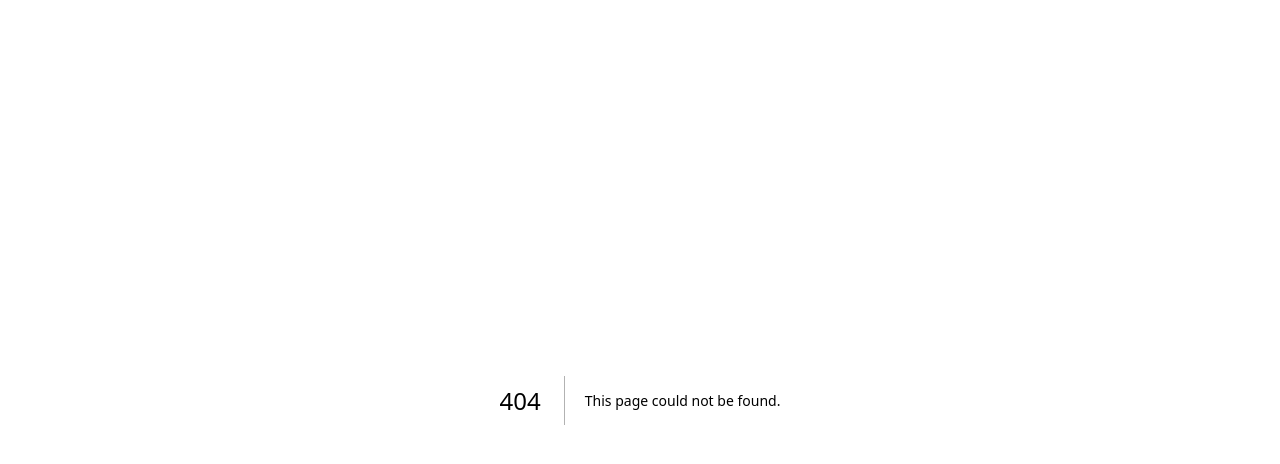
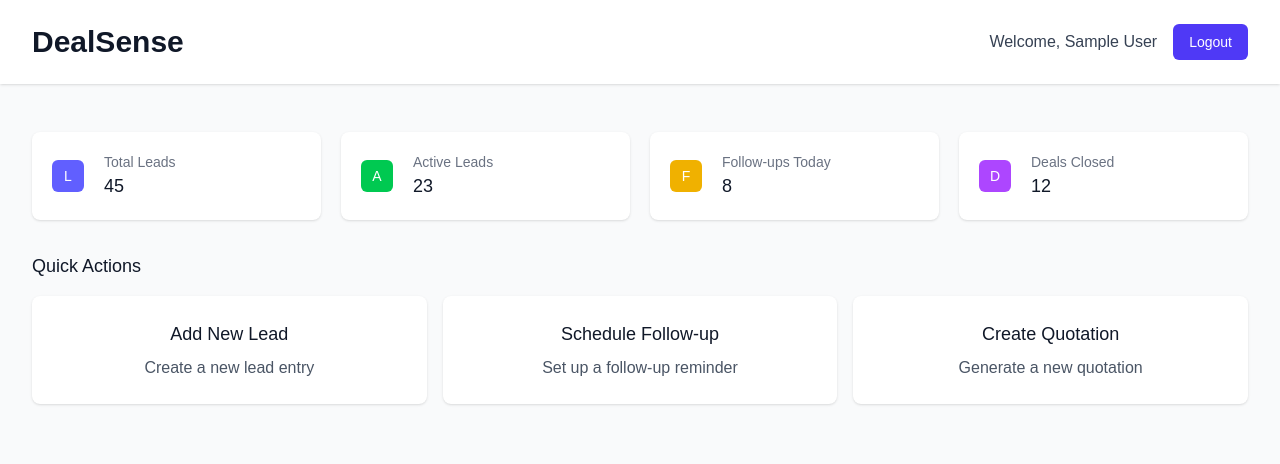
Before and after one commit to Rishitgoyal06/DealSense, a Next.js app in the folder frontend/: page /dashboard in a window 1280 px wide. Before the commit this address had no page. Shown: the top 464 px of the page. Built offline with nearby package versions, Linux system fonts and the light colour scheme; sample sign-in values are in the browser's storage.

Commit message:
feat: added the dashboard page

```diff
--- /dev/null
+++ b/frontend/src/app/dashboard/page.tsx
@@ -0,0 +1,213 @@
+"use client";
+
+import { useState, useEffect } from "react";
+import { useRouter } from "next/navigation";
+
+interface User {
+  id: string;
+  name: string;
+  email: string;
+}
+
+interface DashboardStats {
+  totalLeads: number;
+  activeLeads: number;
+  todayFollowUps: number;
+  dealsClosed: number;
+}
+
+export default function DashboardPage() {
+  const [user, setUser] = useState<User | null>(null);
+  const [stats, setStats] = useState<DashboardStats>({
+    totalLeads: 0,
+    activeLeads: 0,
+    todayFollowUps: 0,
+    dealsClosed: 0,
+  });
+  const [isLoading, setIsLoading] = useState<boolean>(true);
+  const router = useRouter();
+
+  useEffect(() => {
+    const fetchUserData = async () => {
+      try {
+        const token = localStorage.getItem('token');
+        if (!token) {
+          router.push('/login');
+          return;
+        }
+
+        // Decode JWT token to get user info
+        const payload = JSON.parse(atob(token.split('.')[1]));
+
+        setUser({
+          id: payload._id,
+          name: payload.name,
+          email: payload.email,
+        });
+
+        // Mock stats data
+        setStats({
+          totalLeads: 45,
+          activeLeads: 23,
+          todayFollowUps: 8,
+          dealsClosed: 12,
+        });
+      } catch (error) {
+        console.error("Failed to fetch user data:", error);
+        router.push("/login");
+      } finally {
+        setIsLoading(false);
+      }
+    };
+
+    fetchUserData();
+  }, [router]);
+
+  const handleLogout = () => {
+    localStorage.removeItem('token');
+    router.push("/login");
+  };
+
+  if (isLoading) {
+    return (
+      <div className="min-h-screen flex items-center justify-center">
+        <div className="text-lg">Loading...</div>
+      </div>
+    );
+  }
+
+  return (
+    <div className="min-h-screen bg-gray-50">
+      <header className="bg-white shadow">
+        <div className="max-w-7xl mx-auto px-4 sm:px-6 lg:px-8">
+          <div className="flex justify-between items-center py-6">
+            <div className="flex items-center">
+              <h1 className="text-3xl font-bold text-gray-900">DealSense</h1>
+            </div>
+            <div className="flex items-center space-x-4">
+              <span className="text-gray-700">Welcome, {user?.name}</span>
+              <button
+                onClick={handleLogout}
+                className="bg-indigo-600 hover:bg-indigo-700 text-white px-4 py-2 rounded-md text-sm font-medium"
+              >
+                Logout
+              </button>
+            </div>
+          </div>
+        </div>
+      </header>
+
+      <main className="max-w-7xl mx-auto py-6 sm:px-6 lg:px-8">
+        <div className="px-4 py-6 sm:px-0">
+          <div className="grid grid-cols-1 gap-5 sm:grid-cols-2 lg:grid-cols-4">
+            <div className="bg-white overflow-hidden shadow rounded-lg">
+              <div className="p-5">
+                <div className="flex items-center">
+                  <div className="flex-shrink-0">
+                    <div className="w-8 h-8 bg-indigo-500 rounded-md flex items-center justify-center">
+                      <span className="text-white text-sm font-medium">L</span>
+                    </div>
+                  </div>
+                  <div className="ml-5 w-0 flex-1">
+                    <dl>
+                      <dt className="text-sm font-medium text-gray-500 truncate">
+                        Total Leads
+                      </dt>
+                      <dd className="text-lg font-medium text-gray-900">
+                        {stats.totalLeads}
+                      </dd>
+                    </dl>
+                  </div>
+                </div>
+              </div>
+            </div>
+
+            <div className="bg-white overflow-hidden shadow rounded-lg">
+              <div className="p-5">
+                <div className="flex items-center">
+                  <div className="flex-shrink-0">
+                    <div className="w-8 h-8 bg-green-500 rounded-md flex items-center justify-center">
+                      <span className="text-white text-sm font-medium">A</span>
+                    </div>
+                  </div>
+                  <div className="ml-5 w-0 flex-1">
+                    <dl>
+                      <dt className="text-sm font-medium text-gray-500 truncate">
+                        Active Leads
+                      </dt>
+                      <dd className="text-lg font-medium text-gray-900">
+                        {stats.activeLeads}
+                      </dd>
+                    </dl>
+                  </div>
+                </div>
+              </div>
+            </div>
+
+            <div className="bg-white overflow-hidden shadow rounded-lg">
+              <div className="p-5">
+                <div className="flex items-center">
+                  <div className="flex-shrink-0">
+                    <div className="w-8 h-8 bg-yellow-500 rounded-md flex items-center justify-center">
+                      <span className="text-white text-sm font-medium">F</span>
+                    </div>
+                  </div>
+                  <div className="ml-5 w-0 flex-1">
+                    <dl>
+                      <dt className="text-sm font-medium text-gray-500 truncate">
+                        Follow-ups Today
+                      </dt>
+                      <dd className="text-lg font-medium text-gray-900">
+                        {stats.todayFollowUps}
+                      </dd>
+                    </dl>
+                  </div>
+                </div>
+              </div>
+            </div>
+
+            <div className="bg-white overflow-hidden shadow rounded-lg">
+              <div className="p-5">
+                <div className="flex items-center">
+                  <div className="flex-shrink-0">
+                    <div className="w-8 h-8 bg-purple-500 rounded-md flex items-center justify-center">
+                      <span className="text-white text-sm font-medium">D</span>
+                    </div>
+                  </div>
+                  <div className="ml-5 w-0 flex-1">
+                    <dl>
+                      <dt className="text-sm font-medium text-gray-500 truncate">
+                        Deals Closed
+                      </dt>
+                      <dd className="text-lg font-medium text-gray-900">
+                        {stats.dealsClosed}
+                      </dd>
+                    </dl>
+                  </div>
+                </div>
+              </div>
+            </div>
+          </div>
+
+          <div className="mt-8">
+            <h2 className="text-lg font-medium text-gray-900 mb-4">Quick Actions</h2>
+            <div className="grid grid-cols-1 gap-4 sm:grid-cols-2 lg:grid-cols-3">
+              <button className="bg-white p-6 rounded-lg shadow hover:shadow-md transition-shadow">
+                <h3 className="text-lg font-medium text-gray-900 mb-2">Add New Lead</h3>
+                <p className="text-gray-600">Create a new lead entry</p>
+              </button>
+              <button className="bg-white p-6 rounded-lg shadow hover:shadow-md transition-shadow">
+                <h3 className="text-lg font-medium text-gray-900 mb-2">Schedule Follow-up</h3>
+                <p className="text-gray-600">Set up a follow-up reminder</p>
+              </button>
+              <button className="bg-white p-6 rounded-lg shadow hover:shadow-md transition-shadow">
+                <h3 className="text-lg font-medium text-gray-900 mb-2">Create Quotation</h3>
+                <p className="text-gray-600">Generate a new quotation</p>
+              </button>
+            </div>
+          </div>
+        </div>
+      </main>
+    </div>
+  );
+}
```
